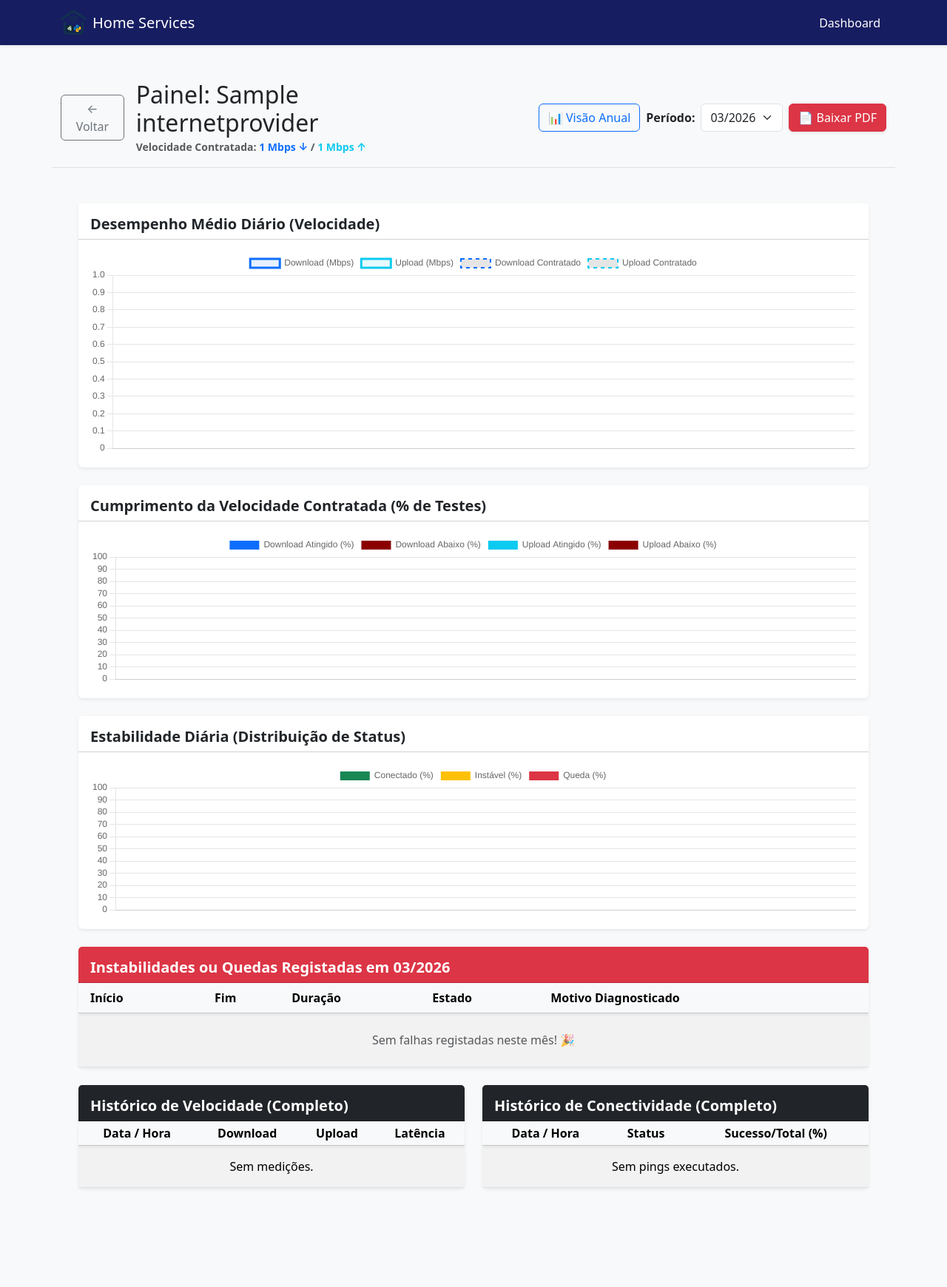
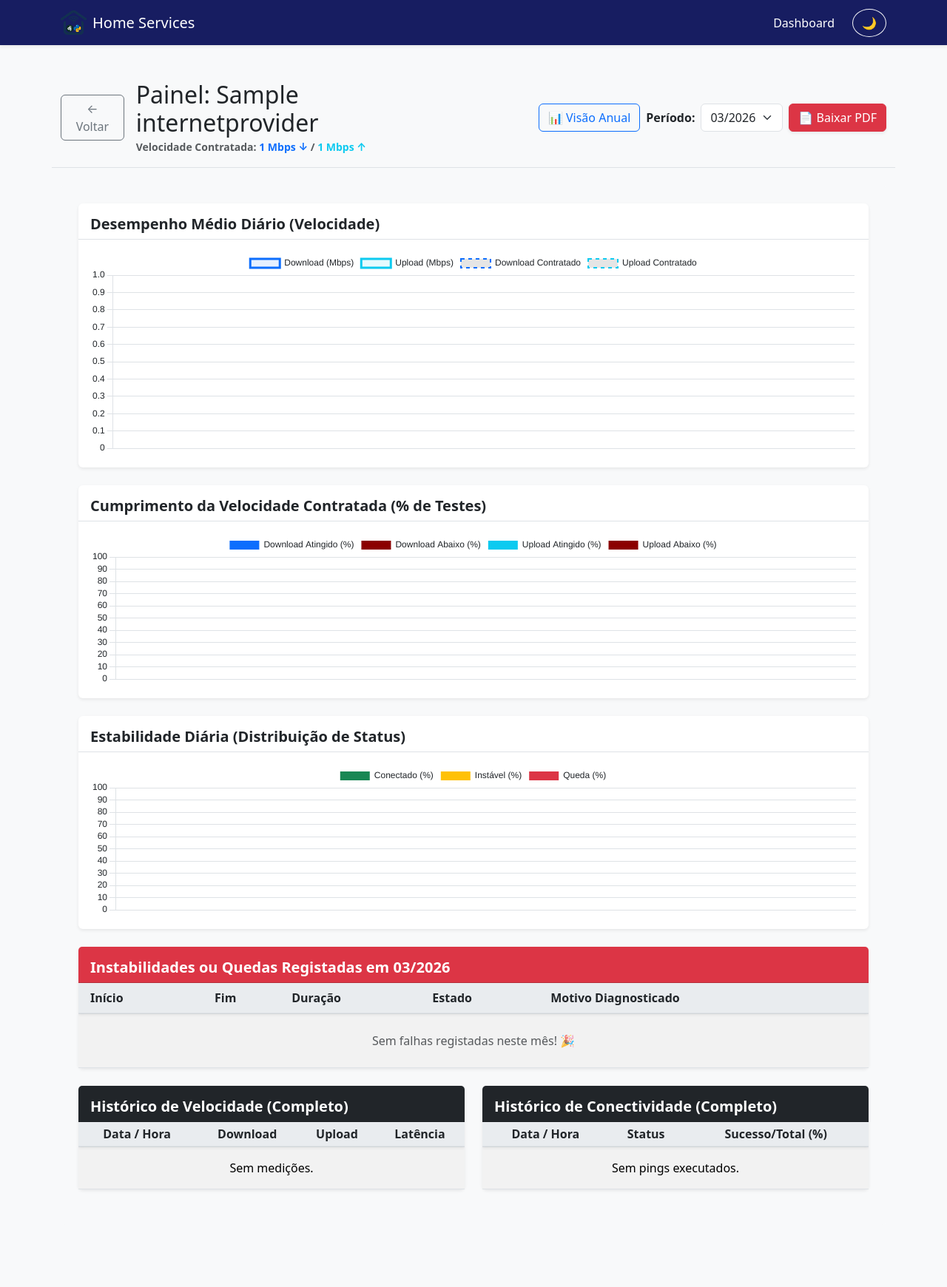
Before and after one commit to danielcdias/home-services, a Django app: page /status/provider/1/ in a window 1280 px wide. Shown: the whole page at 74% size. Before the commit the page ends 1607 px from the top, so only its background shows below. Run offline with Django 5.2, Linux system fonts and the light colour scheme; tables that the repository leaves empty hold one stand-in row (values such as "Sample post"); data that the repository does not hold is empty; some libraries are stand-ins or nearby versions.

Commit message:
Add theme (#15)
* New themes and fix dump scripts

New dark and light themes. Fix dump scripts with container names change.

* Removing flag from repo

Removing flag file from repository.

```diff
--- a/compose.dev.yaml
+++ b/compose.dev.yaml
@@ -1,7 +1,8 @@
-name: home-services
+name: ${PROJECT_NAME}
 
 services:
   postgres:
+    container_name: ${PROJECT_NAME}-postgres
     hostname: postgres
     image: "postgres:18-trixie"
     volumes:
@@ -23,6 +24,7 @@ services:
       retries: 5
 
   django:
+    container_name: ${PROJECT_NAME}-django
     hostname: django
     build:
       context: .
@@ -48,6 +50,7 @@ services:
       retries: 10
 
   django-scheduler:
+    container_name: ${PROJECT_NAME}-django-scheduler
     hostname: django-scheduler
     build:
       context: .
@@ -75,6 +78,7 @@ services:
       retries: 10
 
   nginx:
+    container_name: ${PROJECT_NAME}-nginx
     hostname: nginx
     image: "nginx:1.29-bookworm"
     ports:
--- a/compose.yaml
+++ b/compose.yaml
@@ -1,8 +1,9 @@
-name: home-services
+name: ${PROJECT_NAME}
 
 services:
 
   django:
+    container_name: ${PROJECT_NAME}-django
     hostname: hs_django
     build:
       context: .
@@ -26,6 +27,7 @@ services:
       retries: 10
 
   django-scheduler:
+    container_name: ${PROJECT_NAME}-django-scheduler
     hostname: hs_scheduler
     build:
       context: .
--- /dev/null
+++ b/core/static/core/js/theme.js
@@ -0,0 +1,44 @@
+const getPreferredTheme = () => {
+    const storedTheme = localStorage.getItem('theme')
+    if (storedTheme) {
+        return storedTheme
+    }
+    // Se não tiver salvo, segue a preferência do Windows/Mac/Linux do usuário
+    return window.matchMedia('(prefers-color-scheme: dark)').matches ? 'dark' : 'light'
+}
+
+const setTheme = (theme) => {
+    if (theme === 'auto' && window.matchMedia('(prefers-color-scheme: dark)').matches) {
+        document.documentElement.setAttribute('data-bs-theme', 'dark')
+    } else {
+        document.documentElement.setAttribute('data-bs-theme', theme)
+    }
+    // Dispara um evento global para avisar os gráficos (Chart.js) que o tema mudou
+    window.dispatchEvent(new Event('themeChanged'));
+}
+
+// 1. Aplica o tema Imediatamente para evitar o "Flash Branco" (FOUC)
+setTheme(getPreferredTheme())
+
+// 2. Lógica do Botão de Troca (Executado após o DOM carregar)
+document.addEventListener('DOMContentLoaded', () => {
+    const themeToggleBtn = document.getElementById('theme-toggle');
+
+    if (themeToggleBtn) {
+        // Atualiza o ícone inicial
+        const currentTheme = document.documentElement.getAttribute('data-bs-theme');
+        themeToggleBtn.innerHTML = currentTheme === 'dark' ? '☀️' : '🌙';
+
+        // Evento de clique
+        themeToggleBtn.addEventListener('click', () => {
+            const currentTheme = document.documentElement.getAttribute('data-bs-theme');
+            const newTheme = currentTheme === 'dark' ? 'light' : 'dark';
+
+            localStorage.setItem('theme', newTheme);
+            setTheme(newTheme);
+
+            // Troca o ícone do botão
+            themeToggleBtn.innerHTML = newTheme === 'dark' ? '☀️' : '🌙';
+        });
+    }
+});
--- a/core/templates/core/base.html
+++ b/core/templates/core/base.html
@@ -1,6 +1,6 @@
 {% load static %}
 <!DOCTYPE html>
-<html lang="pt-br">
+<html lang="pt-br" data-bs-theme="light">
   <head>
     <meta charset="UTF-8" />
     <meta name="viewport" content="width=device-width, initial-scale=1.0" />
@@ -19,8 +19,10 @@
 
     <link rel="stylesheet" href="{% static 'core/css/bootstrap.min.css' %}" />
     <link rel="stylesheet" href="{% static 'core/css/style.css' %}" />
+
+    <script src="{% static 'core/js/theme.js' %}"></script>
   </head>
-  <body class="bg-light">
+  <body class="bg-body-tertiary">
     <nav class="navbar navbar-expand-lg navbar-dark shadow-sm bg-brand-primary">
       <div class="container">
         <a class="navbar-brand d-flex align-items-center" href="/">
@@ -29,9 +31,12 @@
         </a>
         <button class="navbar-toggler" type="button" data-bs-toggle="collapse" data-bs-target="#navbarNav"><span class="navbar-toggler-icon"></span></button>
         <div class="collapse navbar-collapse" id="navbarNav">
-          <ul class="navbar-nav ms-auto">
+          <ul class="navbar-nav ms-auto align-items-center">
             <li class="nav-item">
               <a class="nav-link active" href="/">Dashboard</a>
+            </li>
+            <li class="nav-item">
+              <button id="theme-toggle" class="btn btn-outline-light rounded-circle ms-lg-3 mt-2 mt-lg-0" title="Alternar Tema">🌙</button>
             </li>
           </ul>
         </div>
--- a/core/templates/core/dashboard.html
+++ b/core/templates/core/dashboard.html
@@ -16,7 +16,7 @@
     {% for data in provider_data %}
       <div class="col-md-6 col-lg-4 mb-4">
         <div class="card shadow-sm border-0 h-100">
-          <div class="card-header bg-white border-bottom-0 pt-4 pb-0 d-flex justify-content-between align-items-center">
+          <div class="card-header bg-transparent border-bottom-0 pt-4 pb-0 d-flex justify-content-between align-items-center">
             <h5 class="card-title fw-bold mb-0 text-uppercase">{{ data.provider.name }}</h5>
             <span class="badge bg-{{ data.color_class }} pulse-indicator px-3 py-2">{{ data.status_label }}</span>
           </div>
@@ -25,7 +25,7 @@
             <div class="row text-center mt-3">
               <div class="col-4 border-end">
                 <small class="text-muted d-block mb-1">Ping</small>
-                <span class="fs-5 fw-bold text-dark">
+                <span class="fs-5 fw-bold text-body">
                   {% if data.latest_speed %}
                     {{ data.latest_speed.latency|floatformat:0 }} <small class="fs-6 text-muted fw-normal">ms</small>
                   {% else %}
@@ -56,7 +56,7 @@
             </div>
           </div>
 
-          <div class="card-footer bg-light border-top-0 d-flex justify-content-between align-items-center">
+          <div class="card-footer bg-transparent border-top-0 d-flex justify-content-between align-items-center">
             <small class="text-muted">Atualizado recentemente</small>
             <a href="{% url 'internet_status:details' data.provider.id %}" class="btn btn-sm btn-outline-primary">Ver Detalhes &rarr;</a>
           </div>
--- a/internet_status/static/internet_status/css/details.css
+++ b/internet_status/static/internet_status/css/details.css
@@ -6,11 +6,19 @@
     overflow-y: auto;
 }
 
+/* Cabeçalhos fixos nas tabelas adaptáveis ao Dark/Light Mode */
+.adaptive-sticky-header th {
+    background-color: var(--bs-secondary-bg) !important;
+    color: var(--bs-body-color) !important;
+    border-bottom: 2px solid var(--bs-border-color) !important;
+    z-index: 2;
+    /* Garante que o texto da tabela role por baixo */
+}
+
 /* ========================================================= */
 /* TOOLTIP GLOBAL (Injetado via JS no Body)                  */
 /* ========================================================= */
 
-/* Gatilho na linha inteira da tabela */
 .dcd-tooltip-row {
     cursor: help;
     transition: background-color 0.15s ease;
@@ -20,7 +28,6 @@
     background-color: rgba(0, 0, 0, 0.05) !important;
 }
 
-/* O Balão flutuante */
 .dcd-global-tooltip {
     position: absolute;
     z-index: 999999;
@@ -37,7 +44,6 @@
     font-size: 0.85rem;
     line-height: 1.5;
     pointer-events: none;
-    /* Impede que o balão roube o foco do rato */
     transition: opacity 0.15s ease-in-out;
 }
 
@@ -46,7 +52,6 @@
     opacity: 1;
 }
 
-/* Setinha apontando para baixo */
 .dcd-global-tooltip::after {
     content: "";
     position: absolute;
@@ -58,7 +63,6 @@
     border-color: #303030 transparent transparent transparent;
 }
 
-/* Setinha invertida (quando o balão é renderizado abaixo da linha) */
 .dcd-global-tooltip.tooltip-bottom::after {
     top: auto;
     bottom: 100%;
@@ -117,7 +121,8 @@
         display: table-header-group;
     }
 
-    .bg-light {
+    .bg-light,
+    .bg-body-tertiary {
         background-color: transparent !important;
         padding: 0 !important;
     }
--- a/internet_status/static/internet_status/js/details.js
+++ b/internet_status/static/internet_status/js/details.js
@@ -1,16 +1,31 @@
 document.addEventListener('DOMContentLoaded', function () {
 
-    // ==========================================
-    // 1. LÓGICA DOS GRÁFICOS (CHART.JS)
-    // ==========================================
     function getDjangoData(id) {
         const el = document.getElementById(id);
         return el ? JSON.parse(el.textContent) : [];
     }
 
     const labels = getDjangoData('dailyLabels');
+    const activeCharts = [];
 
-    // Gráfico 1: Desempenho Médio Diário
+    // --- CONFIGURAÇÃO GLOBAL INICIAL DE CORES DO CHART.JS ---
+    const updateChartColors = () => {
+        const isDark = document.documentElement.getAttribute('data-bs-theme') === 'dark';
+
+        // Uso estrito de hexadecimais para garantir alto contraste nos labels
+        const textColor = isDark ? '#e9ecef' : '#212529'; // Branco gelo vs Cinza quase preto
+        const gridColor = isDark ? '#495057' : '#dee2e6'; // Cinza médio escuro vs Cinza claro
+
+        Chart.defaults.color = textColor;
+        Chart.defaults.borderColor = gridColor;
+
+        if (Chart.defaults.scale) {
+            Chart.defaults.scale.ticks.color = textColor;
+            Chart.defaults.scale.grid.color = gridColor;
+        }
+    };
+    updateChartColors();
+
     const speedChartEl = document.getElementById('speedChart');
     if (speedChartEl) {
         const down = getDjangoData('dailyDown');
@@ -21,7 +36,7 @@ document.addEventListener('DOMContentLoaded', function () {
         const lineContratadoDown = Array(labels.length).fill(contractedDown);
         const lineContratadoUp = Array(labels.length).fill(contractedUp);
 
-        new Chart(speedChartEl, {
+        const speedChart = new Chart(speedChartEl, {
             type: 'line',
             data: {
                 labels: labels,
@@ -34,9 +49,9 @@ document.addEventListener('DOMContentLoaded', function () {
             },
             options: { responsive: true, interaction: { mode: 'index', intersect: false } }
         });
+        activeCharts.push(speedChart);
     }
 
-    // Gráfico 2: Cumprimento da Velocidade
     const speedAchievedChartEl = document.getElementById('speedAchievedChart');
     if (speedAchievedChartEl) {
         const downAchieved = getDjangoData('dailyDownAchievedPct');
@@ -44,7 +59,7 @@ document.addEventListener('DOMContentLoaded', function () {
         const upAchieved = getDjangoData('dailyUpAchievedPct');
         const upNotAchieved = getDjangoData('dailyUpNotAchievedPct');
 
-        new Chart(speedAchievedChartEl, {
+        const speedAchievedChart = new Chart(speedAchievedChartEl, {
             type: 'bar',
             data: {
                 labels: labels,
@@ -57,16 +72,16 @@ document.addEventListener('DOMContentLoaded', function () {
             },
             options: { responsive: true, scales: { x: { stacked: true }, y: { stacked: true, min: 0, max: 100 } } }
         });
+        activeCharts.push(speedAchievedChart);
     }
 
-    // Gráfico 3: Estabilidade Diária (Ping)
     const pingChartEl = document.getElementById('pingChart');
     if (pingChartEl) {
         const conn = getDjangoData('dailyConnPct');
         const unst = getDjangoData('dailyUnstPct');
         const disc = getDjangoData('dailyDiscPct');
 
-        new Chart(pingChartEl, {
+        const pingChart = new Chart(pingChartEl, {
             type: 'bar',
             data: {
                 labels: labels,
@@ -78,44 +93,43 @@ document.addEventListener('DOMContentLoaded', function () {
             },
             options: { responsive: true, scales: { x: { stacked: true }, y: { stacked: true, min: 0, max: 100 } } }
         });
+        activeCharts.push(pingChart);
     }
 
-    // ==========================================
-    // 2. LÓGICA DO AUTO-SUBMIT (SELECT DE MÊS)
-    // ==========================================
-    const autoSubmitSelects = document.querySelectorAll('.auto-submit');
-    autoSubmitSelects.forEach(select => {
-        select.addEventListener('change', function () {
-            this.form.submit();
+    // --- REAGE À MUDANÇA DE TEMA ---
+    window.addEventListener('themeChanged', () => {
+        updateChartColors();
+        activeCharts.forEach(chart => {
+            // Força a atualização profunda nas opções de eixos (X e Y) de cada gráfico
+            if (chart.options.scales) {
+                Object.values(chart.options.scales).forEach(scale => {
+                    if (scale.ticks) scale.ticks.color = Chart.defaults.color;
+                    if (scale.grid) scale.grid.color = Chart.defaults.borderColor;
+                });
+            }
+            chart.update();
         });
     });
 
-    // ==========================================
-    // 3. LÓGICA DO TOOLTIP GLOBAL E DINÂMICO
-    // ==========================================
+    const autoSubmitSelects = document.querySelectorAll('.auto-submit');
+    autoSubmitSelects.forEach(select => select.addEventListener('change', function () { this.form.submit(); }));
+
     const tooltipBox = document.createElement('div');
     tooltipBox.className = 'dcd-global-tooltip';
     document.body.appendChild(tooltipBox);
 
-    const rows = document.querySelectorAll('.dcd-tooltip-row');
-
-    rows.forEach(row => {
+    document.querySelectorAll('.dcd-tooltip-row').forEach(row => {
         row.addEventListener('mouseenter', function () {
             const contentElement = this.querySelector('.tooltip-content-html');
             if (!contentElement) return;
 
-            // Injeta o conteúdo oculto da linha no balão global
             tooltipBox.innerHTML = contentElement.innerHTML;
             tooltipBox.classList.add('visible');
 
-            // Calcula a posição geométrica da linha (<tr>)
             const rect = this.getBoundingClientRect();
-
-            // Centraliza horizontalmente e coloca um pouco acima da linha
             let top = rect.top + window.scrollY - tooltipBox.offsetHeight - 10;
             const left = rect.left + window.scrollX + (rect.width / 2) - (tooltipBox.offsetWidth / 2);
 
-            // Prevenção de corte na borda superior da janela
             if (top < window.scrollY) {
                 top = rect.bottom + window.scrollY + 10;
                 tooltipBox.classList.add('tooltip-bottom');
@@ -129,11 +143,7 @@ document.addEventListener('DOMContentLoaded', function () {
 
         row.addEventListener('mouseleave', function () {
             tooltipBox.classList.remove('visible');
-            setTimeout(() => {
-                if (!tooltipBox.classList.contains('visible')) {
-                    tooltipBox.innerHTML = '';
-                }
-            }, 150);
+            setTimeout(() => { if (!tooltipBox.classList.contains('visible')) tooltipBox.innerHTML = ''; }, 150);
         });
     });
 });
--- a/internet_status/templates/internet_status/details.html
+++ b/internet_status/templates/internet_status/details.html
@@ -49,11 +49,11 @@
     </p>
   </div>
 
-  <div id="relatorio-conteudo" class="bg-light p-2 p-md-4 rounded">
+  <div id="relatorio-conteudo" class="bg-body-tertiary p-2 p-md-4 rounded">
     <div class="row">
       <div class="col-12 mb-4">
         <div class="card shadow-sm border-0">
-          <div class="card-header bg-white pt-3 pb-2 d-flex justify-content-between align-items-center">
+          <div class="card-header bg-transparent pt-3 pb-2 d-flex justify-content-between align-items-center border-bottom">
             <h5 class="card-title fw-bold mb-0">Desempenho Médio Diário (Velocidade)</h5>
           </div>
           <div class="card-body">
@@ -64,7 +64,7 @@
 
       <div class="col-12 mb-4">
         <div class="card shadow-sm border-0">
-          <div class="card-header bg-white pt-3 pb-2 d-flex justify-content-between align-items-center">
+          <div class="card-header bg-transparent pt-3 pb-2 d-flex justify-content-between align-items-center border-bottom">
             <h5 class="card-title fw-bold mb-0">Cumprimento da Velocidade Contratada (% de Testes)</h5>
           </div>
           <div class="card-body">
@@ -75,7 +75,7 @@
 
       <div class="col-12 mb-4">
         <div class="card shadow-sm border-0">
-          <div class="card-header bg-white pt-3 pb-2 d-flex justify-content-between align-items-center">
+          <div class="card-header bg-transparent pt-3 pb-2 d-flex justify-content-between align-items-center border-bottom">
             <h5 class="card-title fw-bold mb-0">Estabilidade Diária (Distribuição de Status)</h5>
           </div>
           <div class="card-body">
@@ -94,7 +94,7 @@
           <div class="card-body p-0">
             <div class="table-responsive scrollable-table">
               <table class="table table-hover table-striped mb-0 text-sm">
-                <thead class="table-light position-sticky top-0 shadow-sm">
+                <thead class="adaptive-sticky-header position-sticky top-0 shadow-sm">
                   <tr>
                     <th class="px-3">Início</th>
                     <th>Fim</th>
@@ -113,9 +113,9 @@
                         {% if event.status == 'disconnected' %}
                           <span class="badge bg-danger">Desconectado</span>
                         {% elif event.status == 'unstable' %}
-                          <span class="badge bg-warning text-dark">Instável</span>
+                          <span class="badge text-bg-warning">Instável</span>
                         {% else %}
-                          <span class="badge bg-secondary">Desconhecido</span>
+                          <span class="badge text-bg-secondary">Desconhecido</span>
                         {% endif %}
                       </td>
                       <td class="text-muted small">{{ event.reason|default:'Falha geral' }}</td>
@@ -136,13 +136,13 @@
     <div class="row">
       <div class="col-md-6 mb-4">
         <div class="card shadow-sm border-0 h-100">
-          <div class="card-header bg-dark text-white pt-3 pb-2">
+          <div class="card-header text-bg-dark pt-3 pb-2">
             <h5 class="card-title fw-bold mb-0">Histórico de Velocidade (Completo)</h5>
           </div>
           <div class="card-body p-0">
             <div class="table-responsive scrollable-table">
               <table class="table table-sm table-striped text-center mb-0">
-                <thead class="table-light position-sticky top-0 shadow-sm">
+                <thead class="adaptive-sticky-header position-sticky top-0 shadow-sm">
                   <tr>
                     <th>Data / Hora</th>
                     <th>Download</th>
@@ -198,13 +198,13 @@
 
       <div class="col-md-6 mb-4">
         <div class="card shadow-sm border-0 h-100">
-          <div class="card-header bg-dark text-white pt-3 pb-2">
+          <div class="card-header text-bg-dark pt-3 pb-2">
             <h5 class="card-title fw-bold mb-0">Histórico de Conectividade (Completo)</h5>
           </div>
           <div class="card-body p-0">
             <div class="table-responsive scrollable-table">
               <table class="table table-sm table-striped text-center mb-0">
-                <thead class="table-light position-sticky top-0 shadow-sm">
+                <thead class="adaptive-sticky-header position-sticky top-0 shadow-sm">
                   <tr>
                     <th>Data / Hora</th>
                     <th>Status</th>
```
Also changed, not shown: internet_status/db_signals.py (+17 -0 lines), internet_status/static/internet_status/js/yearly_summary.js (+47 -14 lines), internet_status/templates/internet_status/yearly_summary.html (+6 -6 lines), 4 other files.
